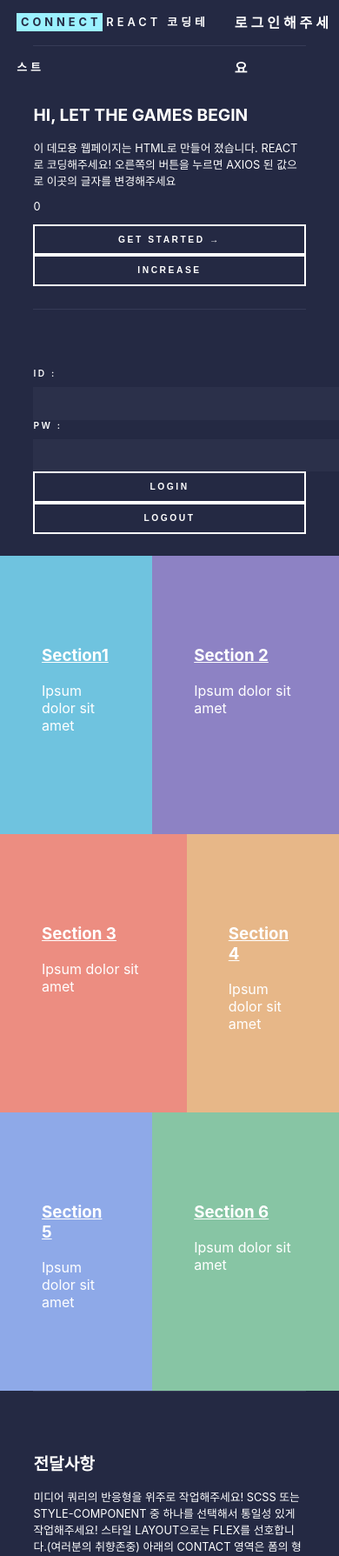
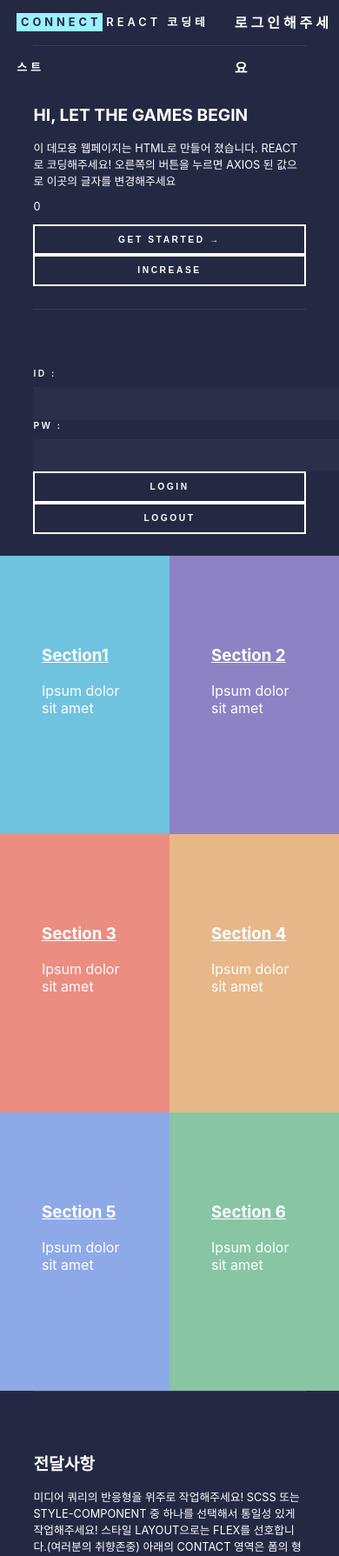
Before and after one commit to seonzeti/CNT_React_TEST, a React app: page / in a window 390 px wide. Shown: the top 1789 px of the page at 87% size. Built offline with nearby package versions, Linux system fonts and the light colour scheme; no server answers.

Commit message:
- section 모바일용

```diff
--- a/src/SCSS/imgsetting.scss
+++ b/src/SCSS/imgsetting.scss
@@ -47,5 +47,25 @@
 }
 
 @include mobile {
-  //하나씩 하고싶은디.. 100
+  #one article:nth-child(1) {
+    width: 50%;
+  }
+
+  #one article:nth-child(2) {
+    width: 50%;
+  }
+  #two article:nth-child(1) {
+    width: 50%;
+  }
+
+  #two article:nth-child(2) {
+    width: 50%;
+  }
+  #three article:nth-child(1) {
+    width: 50%;
+  }
+
+  #three article:nth-child(2) {
+    width: 50%;
+  }
 }
```
